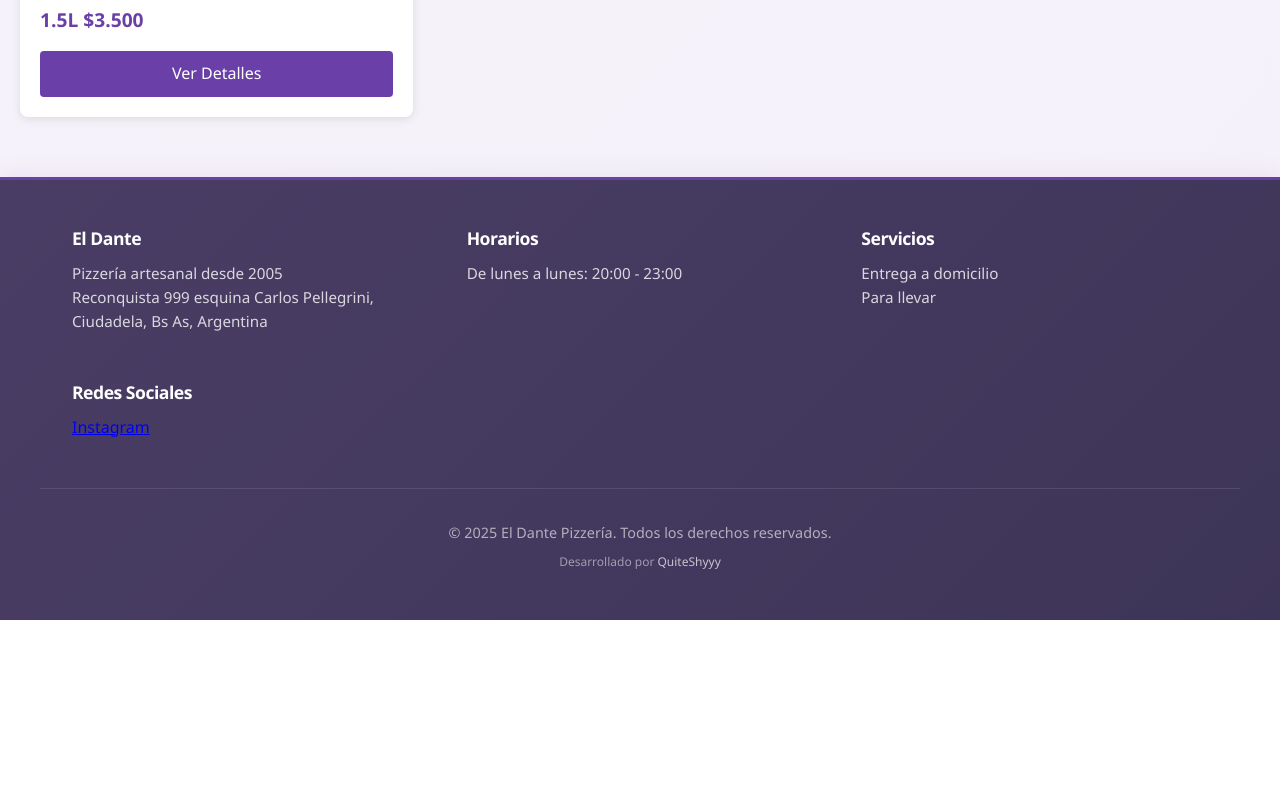
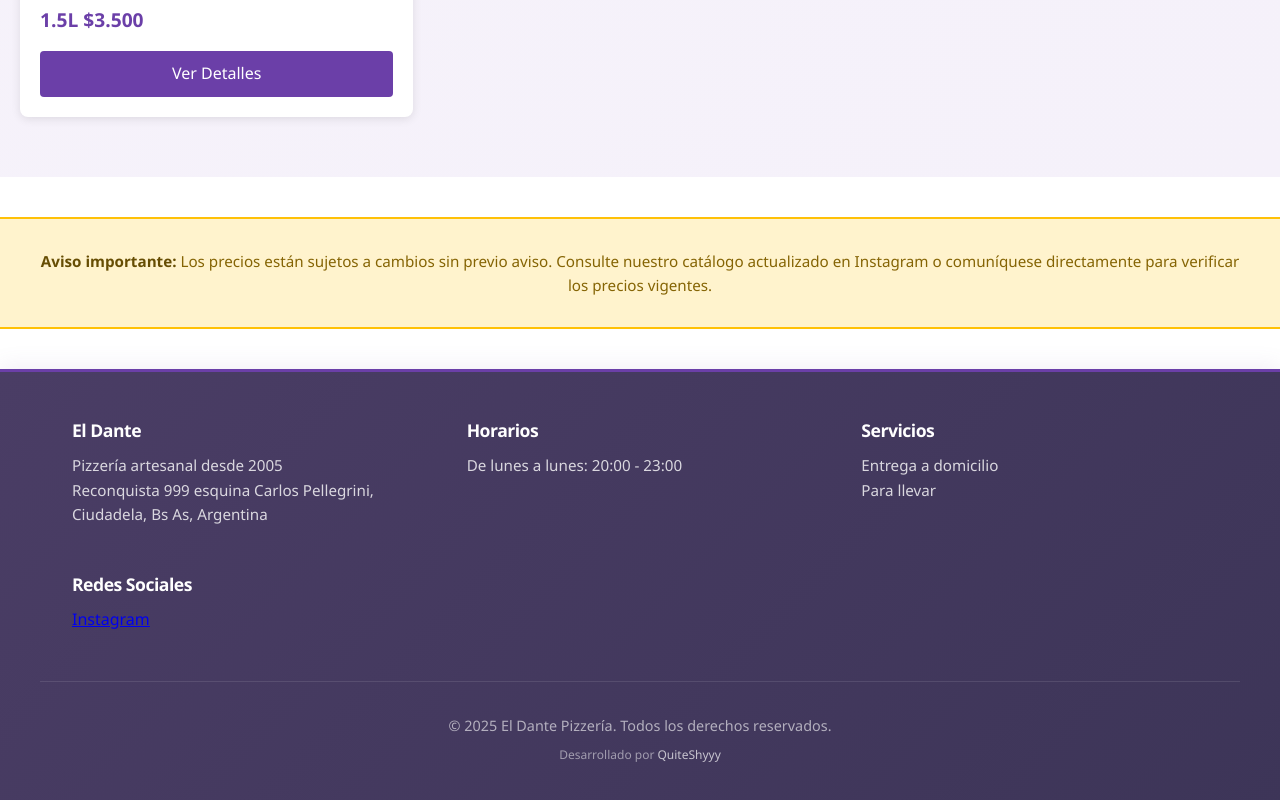
Before and after one commit to QuiteShyyy/El-D-Landing, a website: page store.html in a window 1280 px wide. Shown: the part 8247-9047 px from the top of the page. Before the commit the page ends 8867 px from the top, so only its background shows below. Drawn offline with Linux system fonts and the light colour scheme.

Commit message:
Add price disclaimer section to store page
Introduced a new disclaimer section in store.html to inform users that prices are subject to change. Added corresponding styles in store.css for visual emphasis and clarity.

```diff
--- a/store.html
+++ b/store.html
@@ -84,6 +84,11 @@
         </div>
     </section>
 
+    <!-- Price Disclaimer -->
+    <section class="store-disclaimer">
+        <p class="store-disclaimer__text"><strong>Aviso importante:</strong> Los precios están sujetos a cambios sin previo aviso. Consulte nuestro catálogo actualizado en Instagram o comuníquese directamente para verificar los precios vigentes.</p>
+    </section>
+
     <!-- Footer -->
     <footer class="footer">
         <div class="footer__content">
--- a/styles/store.css
+++ b/styles/store.css
@@ -262,3 +262,25 @@
         font-size: 0.9rem;
     }
 }
+/* Store Disclaimer */
+.store-disclaimer {
+    padding: 30px 20px;
+    background: #fff3cd;
+    border-top: 2px solid #ffc107;
+    border-bottom: 2px solid #ffc107;
+    margin: 40px 0;
+}
+
+.store-disclaimer__text {
+    max-width: 1200px;
+    margin: 0 auto;
+    color: #856404;
+    font-size: 0.95rem;
+    line-height: 1.6;
+    text-align: center;
+}
+
+.store-disclaimer__text strong {
+    font-weight: 600;
+    color: #664d03;
+}
```
